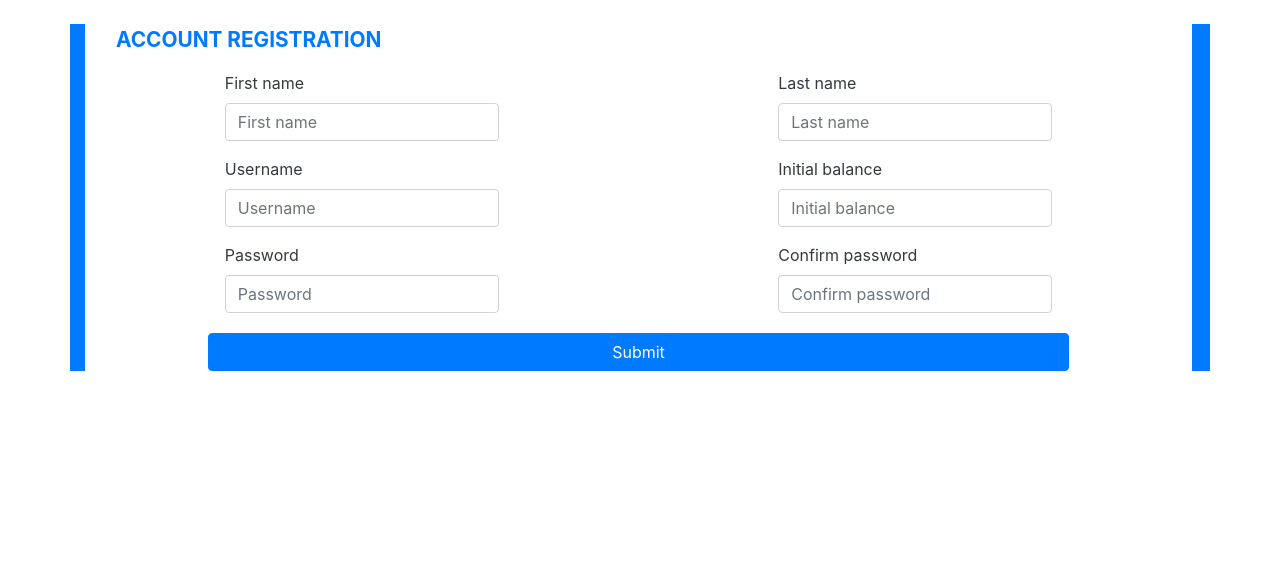
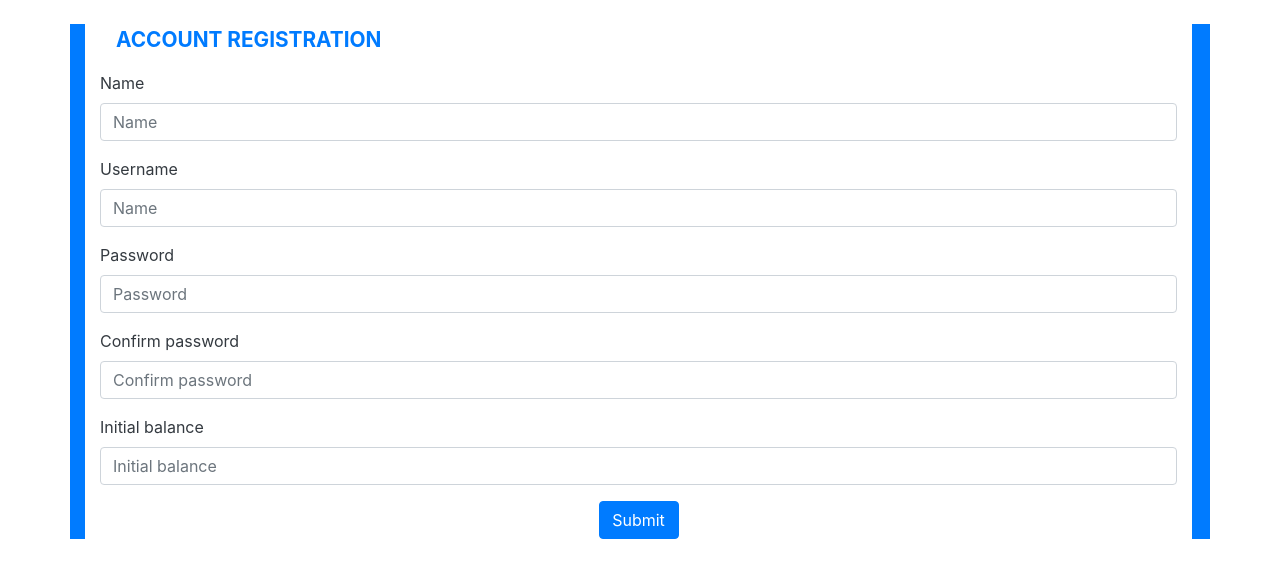
Before and after one commit to SWE266-OnlineBankingApp/bankofirvine, a Flask app: page /register in a window 1280 px wide. Shown: the top 578 px of the page. Run offline with Flask 2, Linux system fonts and the light colour scheme; some libraries are stand-ins or nearby versions.

Commit message:
combine first name and last name into one field

```diff
--- a/templates/register.html
+++ b/templates/register.html
@@ -3,37 +3,19 @@
 {% block title %}Register | Bank of Irvine{% endblock %}
 
 {% block main %}
-    <!-- copied from index.html-->
 
-<!--    <div class="container bg-primary p-4" id="loginaccount">-->
     <div class="container bg-primary" id="accountregister">
-<!--      <div class="col-sm-12 col-md-4 rounded shadow-sm bg-white" style="border-right: 3px solid #007bff; ">-->
-<!--      <div class="col-sm rounded bg-white" style="border-right: 3px solid #007bff; ">-->
       <div class="col-sm  bg-white" style="border-right: 3px solid #007bff; ">
         <p class="text-primary mt-4 ml-3" style="font-weight: bold;font-size: 1.3rem;">ACCOUNT REGISTRATION</p>
 
-          <div class="row justify-content-around">
         <div class="form-group">
-              <label class="text-dark">First name</label>
-              <input type="text" name="fname" id="fname" class="form-control" placeholder="First name">
+          <label class="text-dark">Name</label>
+          <input type="text" name="name" id="name" class="form-control" placeholder="Name">
         </div>
         <div class="form-group">
-              <label class="text-dark">Last name</label>
-              <input type="text" name="lname" id="lname" class="form-control" placeholder="Last name">
+          <label class="text-dark">Username</label>
+          <input type="text" name="name" id="uname" class="form-control" placeholder="Name">
         </div>
-          </div>
-
-          <div class="row justify-content-around">
-            <div class="form-group">
-              <label class="text-dark">Username</label>
-              <input type="text" name="uname" id="uname" class="form-control" placeholder="Username">
-            </div>
-            <div class="form-group">
-              <label class="text-dark">Initial balance</label>
-              <input type="text" name="ibalance" id="ibalance" class="form-control" placeholder="Initial balance">
-            </div>
-          </div>
-          <div class="row justify-content-around">
         <div class="form-group">
           <label class="text-dark">Password</label>
           <input type="password" name="pass" id="pass" class="form-control" placeholder="Password">
@@ -42,52 +24,12 @@
           <label class="text-dark">Confirm password</label>
           <input type="password" name="cpass" id="cpass" class="form-control" placeholder="Confirm password">
         </div>
+        <div class="form-group">
+          <label class="text-dark">Initial balance</label>
+          <input type="text" name="ibalance" id="ibalance" class="form-control" placeholder="Initial balance">
         </div>
 
-
-<!--          <div class="form-group">-->
-<!--            <label class="text-dark">User name</label>-->
-<!--            <input type="text" name="uname" id="uname" class="form-control" placeholder="Username">-->
-<!--          </div>-->
-<!--          <div class="form-group">-->
-<!--            <label class="text-dark">Password</label>-->
-<!--            <input type="password" name="pass" id="pass" class="form-control" placeholder="Password">-->
-<!--          </div>-->
-<!--          <div class="form-group">-->
-<!--            <label class="text-dark">Confirm password</label>-->
-<!--            <input type="password" name="cpass" id="cpass" class="form-control" placeholder="Confirm password">-->
-<!--          </div>-->
-<!--          <div class="form-group">-->
-<!--            <label class="text-dark">Initial balance</label>-->
-<!--            <input type="text" name="ibalance" id="ibalance" class="form-control" placeholder="Initial balance">-->
-<!--          </div>-->
-
-<!--        testing some possible layout here-->
-<!--        <div class="row justify-content-center">-->
-<!--        <div class="row-sm-8">-->
-<!--          <div class="form-group">-->
-<!--            <label class="text-dark">Username</label>-->
-<!--            <input type="text" name="uname" id="uname" class="form-control" placeholder="Username">-->
-<!--          </div>-->
-<!--        </div>-->
-<!--        <div class="row justify-content-center">-->
-<!--          <div class="form-group">-->
-<!--            <label class="text-dark">Password</label>-->
-<!--            <input type="password" name="pass" id="pass" class="form-control" placeholder="Password">-->
-<!--          </div>-->
-<!--        </div>-->
-<!--        <div class="row justify-content-around">-->
-<!--          <label class="text-dark">Confirm password</label>-->
-<!--          <input type="password" name="cpass" id="cpass" class="form-control" placeholder="Confirm password">-->
-<!--        </div>-->
-<!--        <div class="row justify-content-around">-->
-<!--          <label class="text-dark">Initial balance</label>-->
-<!--          <input type="text" name="ibalance" id="ibalance" class="form-control" placeholder="Initial balance">-->
-<!--        </div>-->
-
-
-
-        <button onclick="Register()" id="register" type="submit" class="btn btn-primary btn-block mt-1 mb-5 " style="width: 80%;margin:0 auto;">Submit</button>
+        <button onclick="Register()" id="register" type="submit" class="btn btn-primary btn-block mt-1 mb-5 " style="width: 80px;margin:0 auto;">Submit</button>
       </div>
     </div>
 
```
Lines whose indentation alone changed are shown as unchanged.
